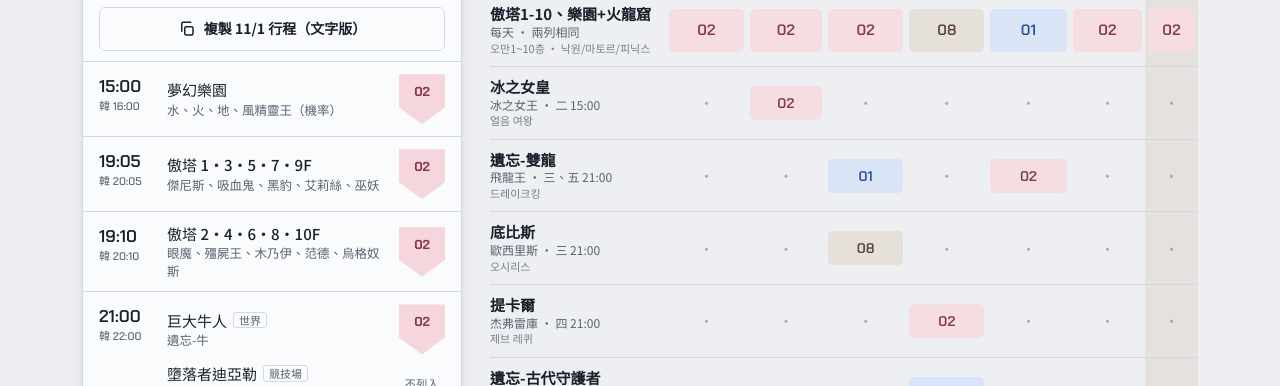
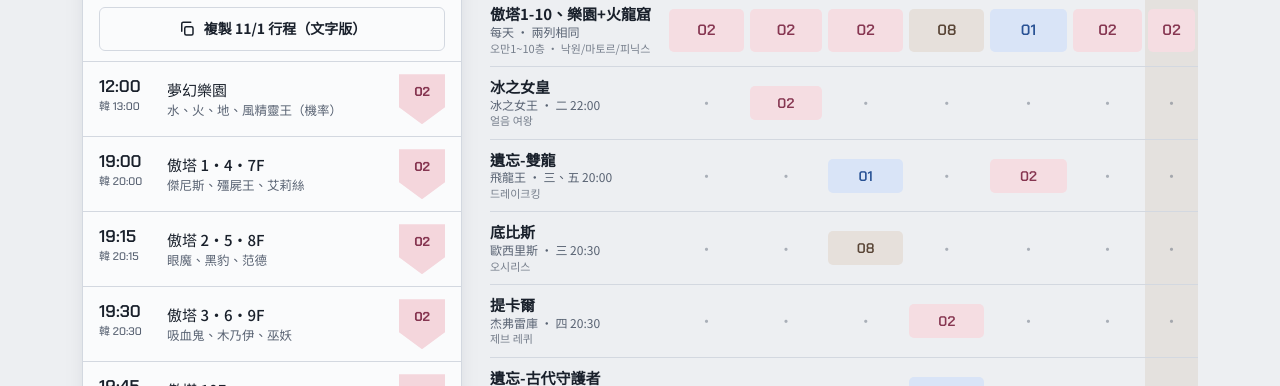
Before and after one commit to Wschedule/pandora-schedule, a plain HTML site: page index.html in a window 1280 px wide. Shown: the part 414-800 px from the top of the page. Drawn offline with Linux system fonts and the light colour scheme.

Commit message:
依官方指南更新首領時間（11/4 改版）
Co-Authored-By: Claude Opus 5 <noreply@anthropic.com>

```diff
--- a/index.html
+++ b/index.html
@@ -523,24 +523,24 @@ footer p { margin: 0; padding-top: 16px; border-top: 1px solid var(--rule); font
   // Korean names from the official 09/09 KR update note; row names from the sheet
   // txt = name used in the copied text schedule (地圖-首領)
   var WORLD = [
-    { wd: 1, t: "15:00", name: { zh: "冰之女王", ko: "얼음여왕" }, row: { zh: "冰之女皇", ko: "얼음 여왕" }, txt: "冰之女王" },
-    { wd: 2, t: "21:00", name: { zh: "飛龍王", ko: "드레이크 킹" }, row: { zh: "遺忘-雙龍", ko: "드레이크킹" }, txt: "遺忘之島-飛龍王" },
-    { wd: 2, t: "21:00", name: { zh: "歐西里斯", ko: "오시리스" }, row: { zh: "底比斯", ko: "오시리스" }, txt: "底比斯-歐西里斯" },
-    { wd: 3, t: "21:00", name: { zh: "古代守護者", ko: "에이션트 가디언" }, row: { zh: "遺忘-古代守護者", ko: "에이션트 가디언" }, txt: "遺忘之島-古代守護者" },
-    { wd: 3, t: "21:00", name: { zh: "杰弗雷庫", ko: "제브레퀴" }, row: { zh: "提卡爾", ko: "제브 레퀴" }, txt: "提卡爾-杰弗雷庫" },
-    { wd: 4, t: "21:00", name: { zh: "飛龍王", ko: "드레이크 킹" }, row: { zh: "遺忘-雙龍", ko: "드레이크킹" }, txt: "遺忘之島-飛龍王" },
-    { wd: 5, t: "21:00", name: { zh: "亞力安王", ko: "코카트리스 킹" }, row: { zh: "遺忘-雞", ko: "코카킹" }, txt: "遺忘之島-亞力安王" },
-    { wd: 6, t: "21:00", name: { zh: "巨大牛人", ko: "그레이트 미노타우루스" }, row: { zh: "遺忘-牛", ko: "미노킹" }, txt: "遺忘之島-巨大牛人" }
+    { wd: 1, t: "22:00", name: { zh: "冰之女王", ko: "얼음여왕" }, row: { zh: "冰之女皇", ko: "얼음 여왕" }, txt: "冰之女王" },
+    { wd: 2, t: "20:00", name: { zh: "飛龍王", ko: "드레이크 킹" }, row: { zh: "遺忘-雙龍", ko: "드레이크킹" }, txt: "遺忘之島-飛龍王" },
+    { wd: 2, t: "20:30", name: { zh: "歐西里斯", ko: "오시리스" }, row: { zh: "底比斯", ko: "오시리스" }, txt: "底比斯-歐西里斯" },
+    { wd: 3, t: "20:00", name: { zh: "古代守護者", ko: "에이션트 가디언" }, row: { zh: "遺忘-古代守護者", ko: "에이션트 가디언" }, txt: "遺忘之島-古代守護者" },
+    { wd: 3, t: "20:30", name: { zh: "杰弗雷庫", ko: "제브레퀴" }, row: { zh: "提卡爾", ko: "제브 레퀴" }, txt: "提卡爾-杰弗雷庫" },
+    { wd: 4, t: "20:00", name: { zh: "飛龍王", ko: "드레이크 킹" }, row: { zh: "遺忘-雙龍", ko: "드레이크킹" }, txt: "遺忘之島-飛龍王" },
+    { wd: 5, t: "20:00", name: { zh: "亞力安王", ko: "코카트리스 킹" }, row: { zh: "遺忘-雞", ko: "코카킹" }, txt: "遺忘之島-亞力安王" },
+    { wd: 6, t: "20:00", name: { zh: "巨大牛人", ko: "그레이트 미노타우루스" }, row: { zh: "遺忘-牛", ko: "미노킹" }, txt: "遺忘之島-巨大牛人" }
   ];
   // arena bosses from the timer app (README §6.3), not part of the joint loot: listed in the copied text without an owner
   var ARENA = [
     // Korean names from official KR update notes (update_kr board)
     { wds: [0, 1], t: "21:00", txt: "拉斯塔巴德-全區", name: { zh: "軍王、可利波斯", ko: "군왕, 크리퍼스" }, sub: { zh: "拉斯塔巴德全區", ko: "라스타바드 전 구역" } },
-    { wds: [3], t: "20:00", txt: "地龍窟-安塔瑞斯", name: { zh: "地龍安塔瑞斯", ko: "지룡 안타라스" }, sub: { zh: "地龍窟", ko: "지룡의 둥지" } },
+    { wds: [4], t: "22:00", txt: "地龍窟-安塔瑞斯", name: { zh: "地龍安塔瑞斯、地龍守護騎士", ko: "지룡 안타라스, 지룡 수호 기사" }, sub: { zh: "地龍窟", ko: "지룡의 둥지" } },
     { wds: [4, 5], t: "18:00", txt: "黃昏山脈-古代巨人", name: { zh: "古代巨人", ko: "에이션트 자이언트" }, sub: { zh: "黃昏山脈", ko: "황혼산맥" } },
-    { wds: [6], t: "21:00", txt: "風龍窟-迪亞勒", name: { zh: "墮落者迪亞勒", ko: "타락한 디아르" }, sub: { zh: "風龍窟", ko: "" } },
-    { wds: [6], t: "21:00", txt: "席琳聖所-扭曲的席琳", name: { zh: "扭曲的席琳", ko: "뒤틀린 실렌" }, sub: { zh: "席琳聖所", ko: "실렌의 성소" } },
-    { wds: [5], t: "21:00", txt: "神界-梅塔特隆", name: { zh: "梅塔特隆", ko: "메타트론" }, sub: { zh: "神界", ko: "신계" } }
+    { wds: [6], t: "22:00", txt: "風龍窟-迪亞勒", name: { zh: "墮落者迪亞勒、林德拜爾", ko: "타락한 디아르, 린드비오르" }, sub: { zh: "風龍窟", ko: "풍룡의 둥지" } },
+    { wds: [6], t: "22:00", txt: "席琳聖所-扭曲的席琳", name: { zh: "扭曲的席琳", ko: "뒤틀린 실렌" }, sub: { zh: "席琳聖所", ko: "실렌의 성소" } },
+    { wds: [5], t: "22:00", txt: "神界-梅塔特隆", name: { zh: "梅塔特隆", ko: "메타트론" }, sub: { zh: "神界", ko: "신계" } }
   ];
   var ROWS = [
     { daily: true,
@@ -583,8 +583,10 @@ footer p { margin: 0; padding-top: 16px; border-top: 1px solid var(--rule); font
       tw: "台灣",
       ev: {
         garden: "夢幻樂園", gardenSub: "水、火、地、風精靈王（機率）",
-        odd: "傲塔 1·3·5·7·9F", oddSub: "傑尼斯、吸血鬼、黑豹、艾莉絲、巫妖",
-        even: "傲塔 2·4·6·8·10F", evenSub: "眼魔、殭屍王、木乃伊、范德、烏格奴斯",
+        t1: "傲塔 1·4·7F", t1sub: "傑尼斯、殭屍王、艾莉絲",
+        t2: "傲塔 2·5·8F", t2sub: "眼魔、黑豹、范德",
+        t3: "傲塔 3·6·9F", t3sub: "吸血鬼、木乃伊、巫妖",
+        t4: "傲塔 10F", t4sub: "烏格奴斯",
         matorTakun: "馬托爾、塔坤", matorPhoenix: "馬托爾、不死鳥", matorSub: "樂園+火龍窟"
       },
       stGroup: function (g, n) { return n ? "<strong class=\"num\">" + g + "</strong> 這天負責 <strong class=\"num\">" + n + "</strong> 場" : "<strong class=\"num\">" + g + "</strong> 這天沒有輪到"; },
@@ -596,14 +598,14 @@ footer p { margin: 0; padding-top: 16px; border-top: 1px solid var(--rule); font
       mineHint: "在上方選一個團，就會列出這週輪到它的首領，表格也會只亮出它的格子。",
       mineNone: function (g) { return g + " 這週沒有輪到。"; },
       mineDaily: "傲塔1-10、樂園+火龍窟 全天",
-      mineDailySub: function (f) { return f("19:05") + " · " + f("19:10") + " · " + f("21:00") + "，樂園 " + f("15:00") + " · " + f("22:00"); },
+      mineDailySub: function (f) { return f("19:00") + "–" + f("19:45") + " 傲塔 · " + f("20:30") + " 火龍窟，樂園 " + f("12:00") + " · " + f("23:00"); },
       ruleTitle: "怎麼輪的",
       rule: "主盟在同一個世界，所以 10 月由主盟拾取大部分。每隻首領分 5 份：台灣主盟 <span class=\"num\">02</span> 拿 3 份，姊姊 <span class=\"num\">08</span>、閃電 <span class=\"num\">01</span> 各 1 份。一輪的順序是 <span class=\"num\">01 → 02 → 02 → 02 → 08</span>。傲塔／樂園每天走一格；世界首領每隻各自每週走一格，起點錯開。",
       patternLabel: "一輪 5 格",
       tallyTitle: "分配統計",
       tallyHead: ["團", "本週<br>傲塔/樂園", "本週<br>世界首領", "三週<br>傲塔/樂園", "三週<br>世界首領"],
       tallyNote: "傲塔/樂園以「天」計；世界首領以「隻」計，雙龍兩天分開算。",
-      footer: "2026/10 班表（10/5–11/1）。這季分流：01 閃電血盟（韓）、02 台灣主盟、08 姊姊血盟（韓）；其他分流這個月不列入。9 月是主盟不在、由台灣各團輪流的排法。試算表裡底比斯、提卡爾同一列，這裡照出現日拆成兩列。夢幻樂園對應公告的水、火、地、風精靈王，9/9 改版後是 15:00、22:00。"
+      footer: "2026/10 班表（10/5–11/1）。這季分流：01 閃電血盟（韓）、02 台灣主盟、08 姊姊血盟（韓）；其他分流這個月不列入。9 月是主盟不在、由台灣各團輪流的排法。試算表裡底比斯、提卡爾同一列，這裡照出現日拆成兩列。時間照官方指南「每週首領日程說明」的變更日程，**2026/11/04 改版後**（指南寫韓國時間，這裡減 1 小時）。夢幻樂園對應指南的水／火／地／風精靈王。"
     },
     ko: {
       doc: "판도라 루팅 순번표",
@@ -638,8 +640,10 @@ footer p { margin: 0; padding-top: 16px; border-top: 1px solid var(--rule); font
       tw: "대만",
       ev: {
         garden: "몽환의 낙원", gardenSub: "물·불·땅·바람의 대정령 (확률)",
-        odd: "오만의 탑 1·3·5·7·9층", oddSub: "제니스 퀸, 뱀파이어, 쿠거, 아이리스, 리치",
-        even: "오만의 탑 2·4·6·8·10층", evenSub: "시어, 좀비 로드, 머미 로드, 나이트 발드, 우그누스",
+        t1: "오만의 탑 1·4·7층", t1sub: "제니스 퀸, 좀비 로드, 아이리스",
+        t2: "오만의 탑 2·5·8층", t2sub: "시어, 쿠거, 나이트 발드",
+        t3: "오만의 탑 3·6·9층", t3sub: "뱀파이어, 머미 로드, 리치",
+        t4: "오만의 탑 10층", t4sub: "우그누스",
         matorTakun: "마토르, 타곤", matorPhoenix: "마토르, 피닉스", matorSub: "몽환의 낙원/마토르/피닉스"
       },
       stGroup: function (g, n) { return n ? "<strong class=\"num\">" + g + "</strong> 이날 담당 <strong class=\"num\">" + n + "</strong>건" : "<strong class=\"num\">" + g + "</strong> 이날 담당 없음"; },
@@ -651,14 +655,14 @@ footer p { margin: 0; padding-top: 16px; border-top: 1px solid var(--rule); font
       mineHint: "위에서 팀을 선택하면 이번 주에 그 팀이 맡은 보스가 표시되고, 표에서도 해당 칸만 강조됩니다.",
       mineNone: function (g) { return g + " 이번 주 담당 없음."; },
       mineDaily: "오만1~10층, 몽환의 낙원/마토르/피닉스 종일",
-      mineDailySub: function (f) { return f("19:05") + " · " + f("19:10") + " · " + f("21:00") + ", 낙원 " + f("15:00") + " · " + f("22:00"); },
+      mineDailySub: function (f) { return f("19:00") + "–" + f("19:45") + " 오만 · " + f("20:30") + " 화룡굴, 낙원 " + f("12:00") + " · " + f("23:00"); },
       ruleTitle: "순번 규칙",
       rule: "주맹이 같은 월드에 있어 10월은 주맹이 대부분을 루팅합니다. 모든 보스는 5몫으로 나눕니다: 대만 주맹 <span class=\"num\">02</span> 3몫, 언니 <span class=\"num\">08</span>·번개 <span class=\"num\">01</span> 각 1몫. 한 바퀴 순서는 <span class=\"num\">01 → 02 → 02 → 02 → 08</span>. 오만/낙원은 하루에 한 칸씩, 월드 보스는 보스마다 매주 한 칸씩 진행하며 시작 위치가 서로 다릅니다.",
       patternLabel: "한 바퀴 5칸",
       tallyTitle: "배분 통계",
       tallyHead: ["팀", "이번 주<br>오만/낙원", "이번 주<br>월드 보스", "3주 합계<br>오만/낙원", "3주 합계<br>월드 보스"],
       tallyNote: "오만/낙원은 일수, 월드 보스는 마리 수 기준. 드레이크 킹은 두 요일을 따로 셉니다.",
-      footer: "2026년 10월 일정 (10/5–11/1). 이번 시즌 분류: 01 번개 혈맹(한국), 02 대만 주맹, 08 언니 혈맹(한국); 다른 분류는 이번 달 제외입니다. 9월은 주맹이 없어 대만 각 팀이 돌아가며 맡는 방식이었습니다. 스프레드시트에서는 오시리스와 제브레퀴가 한 줄이지만 여기서는 출현 요일별로 나눴습니다. 몽환의 낙원은 공지의 물·불·땅·바람의 대정령이며, 09/09 업데이트 후 16:00, 23:00입니다."
+      footer: "2026년 10월 일정 (10/5–11/1). 이번 시즌 분류: 01 번개 혈맹(한국), 02 대만 주맹, 08 언니 혈맹(한국); 다른 분류는 이번 달 제외입니다. 9월은 주맹이 없어 대만 각 팀이 돌아가며 맡는 방식이었습니다. 스프레드시트에서는 오시리스와 제브레퀴가 한 줄이지만 여기서는 출현 요일별로 나눴습니다. 시간은 공식 가이드 「주간 보스 일정」의 변경 일정 기준이며 **2026/11/04 업데이트 이후** 시간입니다. 몽환의 낙원은 가이드의 물·불·땅·바람의 대정령입니다."
     }
   };
 
@@ -685,8 +689,10 @@ footer p { margin: 0; padding-top: 16px; border-top: 1px solid var(--rule); font
   function events(i) {
     var w = Math.floor(i / 7), wd = i % 7, W = WEEKS[w], D = W.daily, E = L().ev, lang = state.lang;
     var list = [
-      { t: "19:05", name: E.odd, sub: E.oddSub, g: D[wd] },
-      { t: "19:10", name: E.even, sub: E.evenSub, g: D[wd] }
+      { t: "19:00", name: E.t1, sub: E.t1sub, g: D[wd] },
+      { t: "19:15", name: E.t2, sub: E.t2sub, g: D[wd] },
+      { t: "19:30", name: E.t3, sub: E.t3sub, g: D[wd] },
+      { t: "19:45", name: E.t4, sub: E.t4sub, g: D[wd] }
     ];
     WORLD.forEach(function (u, k) {
       if (u.wd === wd) list.push({ t: u.t, name: u.name[lang], sub: u.row[lang] !== u.name[lang] ? u.row[lang] : "", g: W.world[k], world: true });
@@ -694,9 +700,9 @@ footer p { margin: 0; padding-top: 16px; border-top: 1px solid var(--rule); font
     ARENA.forEach(function (a) {
       if (a.wds.indexOf(wd) >= 0) list.push({ t: a.t, name: a.name[lang], sub: a.sub[lang], g: null, arena: true });
     });
-    list.push({ t: "21:00", name: (wd === 1 || wd === 3 || wd === 5) ? E.matorTakun : E.matorPhoenix, sub: E.matorSub, g: D[wd] });
-    list.push({ t: "15:00", name: E.garden, sub: E.gardenSub, g: D[wd] });
-    list.push({ t: "22:00", name: E.garden, sub: E.gardenSub, g: D[wd] });
+    list.push({ t: "20:30", name: (wd === 1 || wd === 3 || wd === 5) ? E.matorTakun : E.matorPhoenix, sub: E.matorSub, g: D[wd] });
+    list.push({ t: "12:00", name: E.garden, sub: E.gardenSub, g: D[wd] });
+    list.push({ t: "23:00", name: E.garden, sub: E.gardenSub, g: D[wd] });
     list.sort(function (a, b) { return mins(a.t) - mins(b.t); });
     return list;
   }
@@ -706,20 +712,22 @@ footer p { margin: 0; padding-top: 16px; border-top: 1px solid var(--rule); font
     var W = WEEKS[Math.floor(i / 7)], wd = i % 7, g = W.daily[wd];
     function own(c) { return "👉" + c + "👈"; }
     var blocks = [
-      { t: "19:05", text: "🔸傲慢之塔1、3、5、7、9\n⏰(19:05)" + own(g) },
-      { t: "19:10", text: "🔸傲慢之塔2、4、6、8、10\n⏰(19:10)" + own(g) }
+      { t: "19:00", text: "🔸傲慢之塔1、4、7\n⏰(19:00)" + own(g) },
+      { t: "19:15", text: "🔸傲慢之塔2、5、8\n⏰(19:15)" + own(g) },
+      { t: "19:30", text: "🔸傲慢之塔3、6、9\n⏰(19:30)" + own(g) },
+      { t: "19:45", text: "🔸傲慢之塔10\n⏰(19:45)" + own(g) }
     ];
     var byTime = {};
     function add(t, line) { (byTime[t] = byTime[t] || []).push(line); }
-    if (wd === 1 || wd === 3 || wd === 5) add("21:00", "🔸火龍窟-塔    坤" + own(g));
-    else add("21:00", "🔸火龍窟-不死鳥" + own(g));
-    add("21:00", "🔸火龍窟-馬托爾" + own(g));
+    if (wd === 1 || wd === 3 || wd === 5) add("20:30", "🔸火龍窟-塔    坤" + own(g));
+    else add("20:30", "🔸火龍窟-不死鳥" + own(g));
+    add("20:30", "🔸火龍窟-馬托爾" + own(g));
     WORLD.forEach(function (u, k) { if (u.wd === wd) add(u.t, "🔸" + u.txt + own(W.world[k])); });
     ARENA.forEach(function (a) { if (a.wds.indexOf(wd) >= 0) add(a.t, "🔹" + a.txt); });
     Object.keys(byTime).forEach(function (t) { blocks.push({ t: t, text: byTime[t].join("\n") + "\n⏰(" + t + ")" }); });
     blocks.sort(function (a, b) { return mins(a.t) - mins(b.t); });
 
-    var out = "🔸夢幻樂園" + own(g) + "\n⏰(15:00 22:00)", evening = false;
+    var out = "🔸夢幻樂園" + own(g) + "\n⏰(12:00 23:00)", evening = false;
     blocks.forEach(function (b) {
       var sep = "\n\n";
       if (!evening && mins(b.t) >= mins("20:00")) { evening = true; sep = "\n\n\n"; }
```
